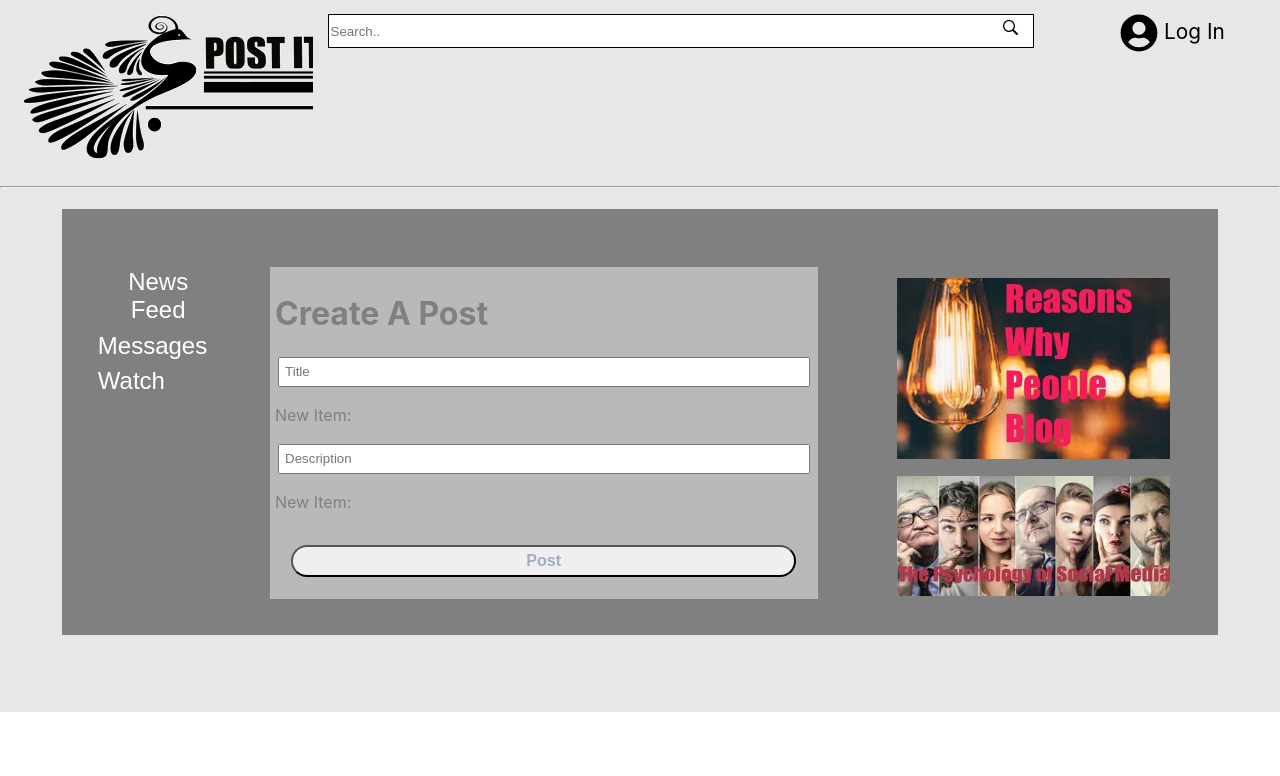
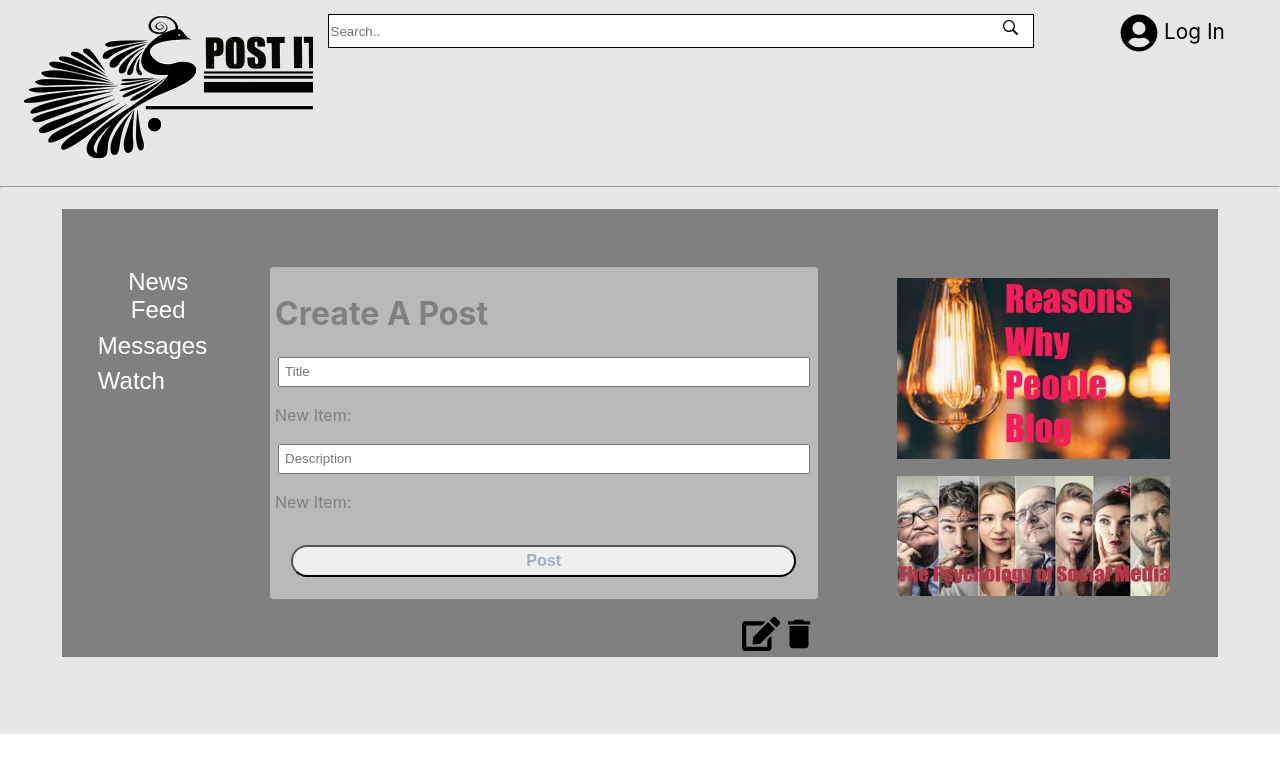
Before and after one commit to jenPlaza/postit, a React (Create React App) app in the folder my-app/: page / in a window 1280 px wide. Shown: the top 776 px of the page. Built offline with nearby package versions, Linux system fonts and the light colour scheme.

Commit message:
Add the add item feature with edit and delete icons

```diff
--- a/my-app/src/App.js
+++ b/my-app/src/App.js
@@ -6,21 +6,44 @@ import MyForm from './components/myform/MyForm'
 import logo from '../src/images/postIt.png'
 import SideBarLeft from './components/sidebarleft/SideBarLeft'
 import SideBarRight from './components/sidebarright/SideBarRight'
+import ListItem from './components/listitems/ListItems'
 import { Row, Col } from 'react-grid-system';
 
 
 class App extends React.Component {
-	state ={
+	constructor(props) {
+    super(props);
+	this.state ={
 		titleInput:'',
 		descriptionInput:'',
+		postListing: [
+			{postTitle:'', postDescription:''}
+		]
+	};
+
+	this.handleSubmit = this.handleSubmit.bind(this);
 	}
-titleBind = e => {
+
+	handleSubmit = e => {
+	e.preventDefault();
+	this.state.postListing.push({
+		postTitle:this.state.titleInput,
+		postDescription:this.state.descriptionInput
+	})
+    this.setState({postListing: this.state.postListing});
+  }
+
+	titleBind = e => {
 	this.setState({titleInput: e.target.value})
-}
-descriptionBind = e => {
+	}
+	descriptionBind = e => {
 	this.setState({descriptionInput: e.target.value})
-}
+	}
+
   render() {
+	  let list = this.state.postListing.map((element,i) => {
+		  return <ListItem key={i} val={element} />
+	  })
   return (
 	  <div style={styles.container}>
 	  	<Row style={styles.headerRow}>
@@ -43,7 +66,11 @@ descriptionBind = e => {
 
 	  				descriptionBind={this.descriptionBind}
 	  				descriptionInput={this.state.descriptionInput}
+
+	  				handleSubmit={this.handleSubmit}
 	  			 />
+
+	  			{list}
 	  		</Col>
 	  		<Col md={4} style={styles.col}>
     			<SideBarRight/>
--- a/my-app/src/components/footer/Footer.js
+++ b/my-app/src/components/footer/Footer.js
@@ -40,13 +40,11 @@ const styles ={
 		container:{
 		backgroundColor:'white',
 		padding:'5%',
-		/*border:'1px solid green',*/
 		width:'100%',
 		height:'auto',
 
 	},
 	col:{
-		/*border:'1px solid black',*/
 		height:'auto',
 		color:'grey',
 	},
--- /dev/null
+++ b/my-app/src/components/listitems/ListItems.js
@@ -0,0 +1,35 @@
+// JavaScript Document
+import React from 'react'
+import {FaEdit} from 'react-icons/fa'
+import {MdDelete} from 'react-icons/md'
+
+const ListItem = props => {
+	return(
+		<li key={props.id} style={styles.list}>
+		<div style={styles.icons}>
+		<FaEdit style={styles.faEdit} size={38}/>
+		<MdDelete style={styles.mdDelete} size={38}/>
+		</div>
+			<div style={styles.items}>{props.val.postTitle}</div>
+			<div style={styles.items}>{props.val.postDescription}</div>
+		</li>
+	)
+}
+export default ListItem
+
+const styles ={
+	list:{
+		width:'100%',
+		listStyleType:'none',
+		marginBottom:'3%',
+		background:'#B9B9B9',
+		borderRadius:'3px',
+	},
+	items:{
+		marginLeft:'3%',
+	},
+	icons:{
+		float:'right',
+	}
+
+}
--- a/my-app/src/components/myForm/MyForm.js
+++ b/my-app/src/components/myForm/MyForm.js
@@ -6,15 +6,14 @@ const MyForm = props =>{
 
     return (
 		<div style={styles.container}>
-      <form
-		style={styles.myform}
-		onSubmit={props.addTitle}>
+      	<form style={styles.myform} onSubmit={props.handleSubmit}>
+
 		<h1> Create A Post</h1>
-		<input type='text' style={styles.input} onChange={props.titleBind} placeholder="Title" className='title' />
+		<input type='text' style={styles.input} name='postTitle' value={props.postTitle} onChange={props.titleBind} placeholder="Title" />
 		<p>New Item:{props.titleInput}</p>
-		<input type='text' style={styles.input} onChange={props.descriptionBind} placeholder="Description" className='description' />
+		<input type='text' style={styles.input} name='postDescription' value={props.postDescription} onChange={props.descriptionBind} placeholder="Description" />
 		<p>New Item:{props.descriptionInput}</p>
-		<Button id='submit' btnText='Post' className='button' />
+		<Button type='submit' id='submit' btnText='Post' className='button' />
       </form>
 
 		<ul className='list'></ul>
@@ -23,7 +22,6 @@ const MyForm = props =>{
     );
 }
 
-// No need to connect()!
 export default MyForm;
 
 const styles ={
@@ -34,7 +32,8 @@ const styles ={
 		backgroundColor:'#B9B9B9',
 		color:'grey',
 		display:'flex',
-		flexDirection:'column'
+		flexDirection:'column',
+		borderRadius:'3px',
 	},
 	input:{
 		padding:'1%',
--- a/my-app/src/components/nav/Nav.js
+++ b/my-app/src/components/nav/Nav.js
@@ -12,7 +12,7 @@ const Nav = () => {
 				<Col md={9} style={styles.col}>
 		  		<form style={styles.search}>
 		  			<div>
-		 				<input type="text" id="mySearch" onKeyUp="myFunction()" placeholder="Search.." title="Type in a category" style={styles.searchBox}/>
+		 				<input placeholder="Search.." style={styles.searchBox}/>
 		  				<GoSearch style={styles.goSearch}/>
 		  			</div>
 		  		</form>
```
